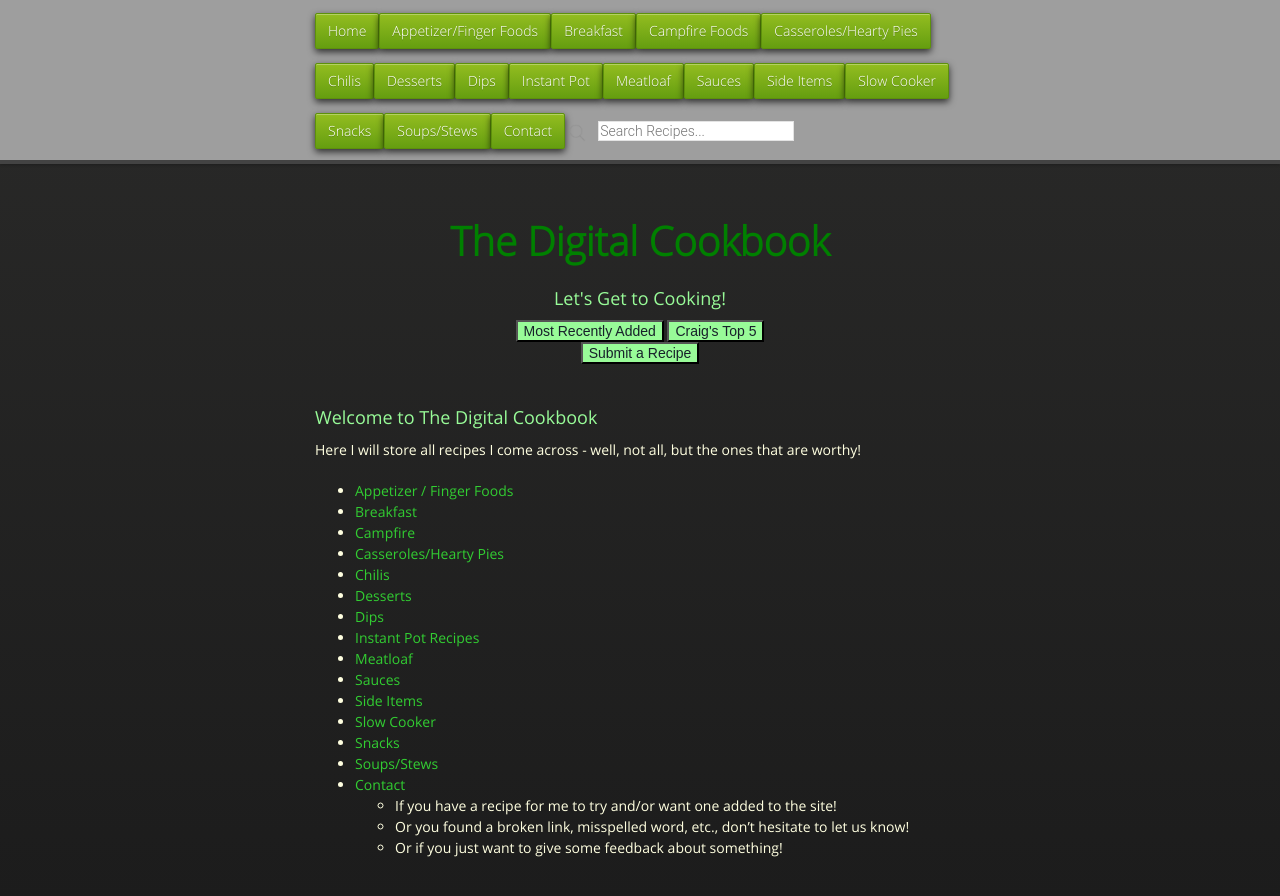
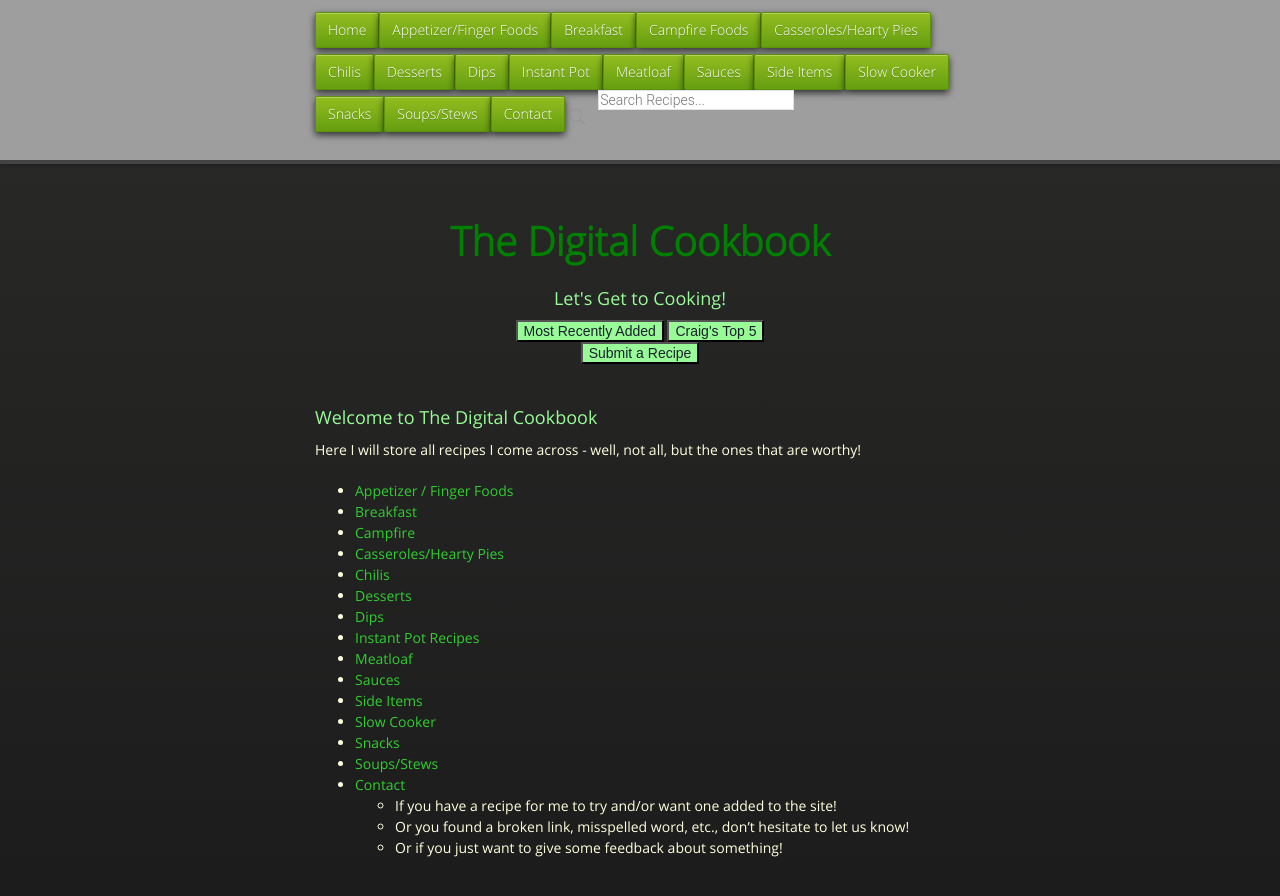
Before and after one commit to cmwillett/TheDigitalCookbook, a Jekyll site: the page built from index.md, in a window 1280 px wide. Shown: the top 896 px of the page. Built offline with Jekyll 4.4.1, drawn with Linux system fonts in a browser that asks for light colours; nearby versions of some CDN libraries.

Commit message:
messing with header buttons

```diff
--- a/stylesheets/styles.css
+++ b/stylesheets/styles.css
@@ -743,7 +743,8 @@ dt {
   list-style: none;
   display: inline;
   color: white;
-  line-height: 50px;
+  /*line-height: 50px;*/
+  line-height: 10px;
   text-shadow: 0px 1px 0px rgba(0, 0, 0, 0.2);
   font-size: 14px;
 }
```
